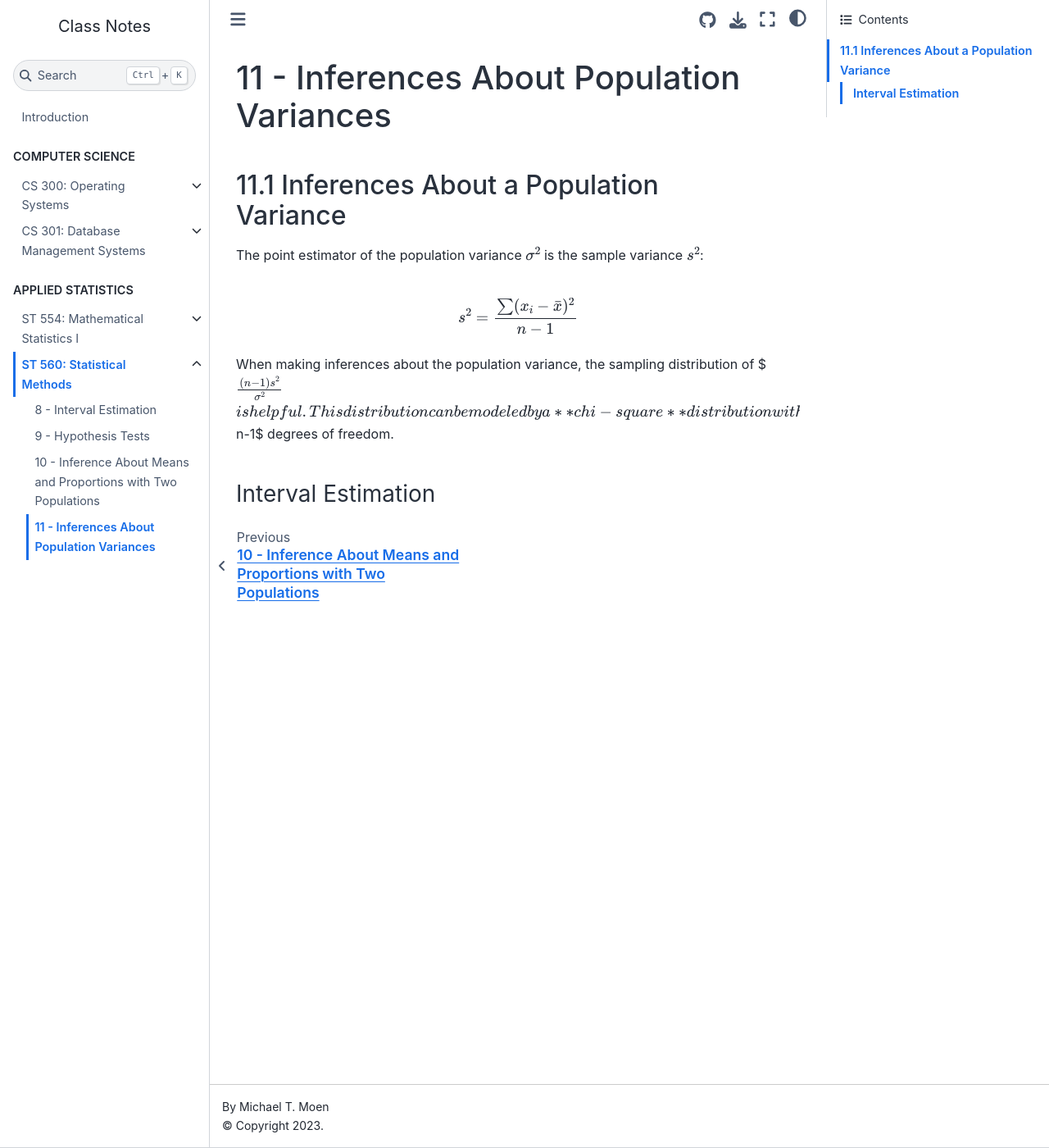
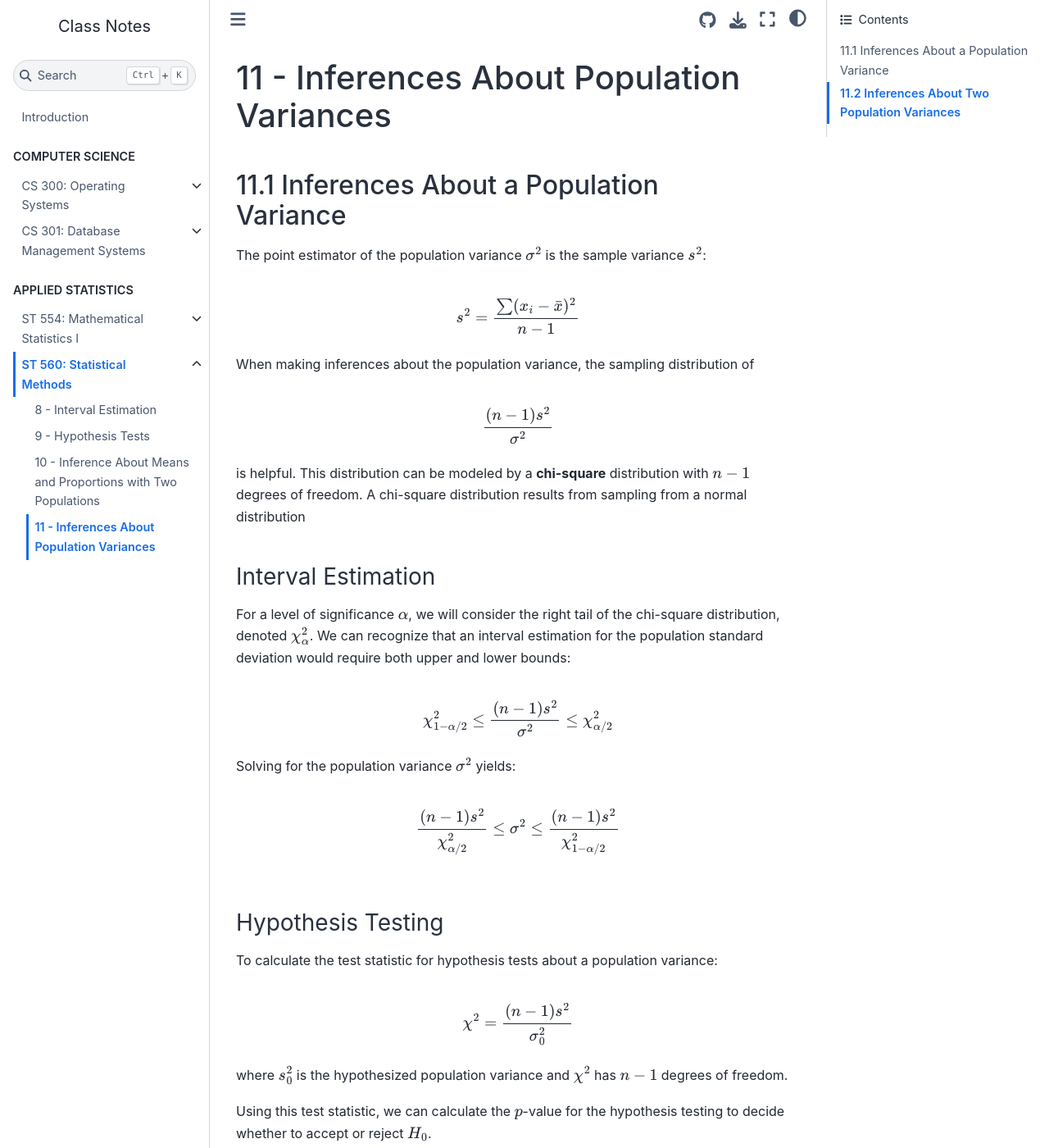
Before and after one commit to MoenMi/notes, a Jupyter Book: the page built from classes/st560/mindtap-11.md, in a window 1280 px wide and 1400 px high. Shown: the whole window at 82% size. Built offline with Jupyter Book 1.0.4 settings and Sphinx 7.4.7 and the Sphinx Book theme 1.1.4, drawn with Linux system fonts in a browser that asks for light colours; pages that are not in the unit, such as notebooks, are missing from menus; some of the changed text lies outside the part shown.

Commit message:
Fix formatting and add explanations for chi-square distribution and hypothesis testing

```diff
--- a/classes/st560/mindtap-11.md
+++ b/classes/st560/mindtap-11.md
@@ -7,7 +7,35 @@ The point estimator of the population variance $\sigma^2$ is the sample variance
 $$ s^2 = \frac{\sum (x_i - \bar{x})^2}{n-1} $$
 
 When making inferences about the population variance, the sampling distribution of
+
 $$\frac{(n-1)s^2}{\sigma^2}$$
-is helpful. This distribution can be modeled by a **chi-square** distribution with $n-1$ degrees of freedom.
+
+is helpful. This distribution can be modeled by a **chi-square** distribution with $n-1$ degrees of freedom. A chi-square distribution results from sampling from a normal distribution
 
 ### Interval Estimation
+
+For a level of significance $\alpha$, we will consider the right tail of the chi-square distribution, denoted $\chi_\alpha^2$. We can recognize that an interval estimation for the population standard deviation would require both upper and lower bounds:
+
+$$ \chi_{1-\alpha/2}^2 \leq \frac{(n-1)s^2}{\sigma^2} \leq \chi_{\alpha/2}^2 $$
+
+Solving for the population variance $\sigma^2$ yields:
+
+$$ \frac{(n-1)s^2}{\chi_{\alpha/2}^2} \leq \sigma^2 \leq \frac{(n-1)s^2}{\chi_{1-\alpha/2}^2} $$
+
+### Hypothesis Testing
+
+To calculate the test statistic for hypothesis tests about a population variance:
+
+$$ \chi^2 = \frac{(n-1)s^2}{\sigma_0^2} $$
+
+where $s_0^2$ is the hypothesized population variance and $\chi^2$ has $n-1$ degrees of freedom.
+
+Using this test statistic, we can calculate the $p$-value for the hypothesis testing to decide whether to accept or reject $H_0$.
+
+## 11.2 Inferences About Two Population Variances
+
+Some times we wish to compare the variances of two populations. When making these inferences, we will typically assume that the variance of each population is equal. Whenever this is the case, the sampling distribution of
+
+$$ \frac{s_1^2}{s_2^2} $$
+
+has an $F$ distribution with $n_1 - 1$ degrees of freedom in the numerator and $n_2 - 1$ degrees of freedom in the denominator. This value is also denoted as the test statistic $F$. Note that the sample size in sample $1$ must be greater than that of sample $2$ and that only the right tail of the $F$ distribution is considered when calculating the $p$-value.
```
